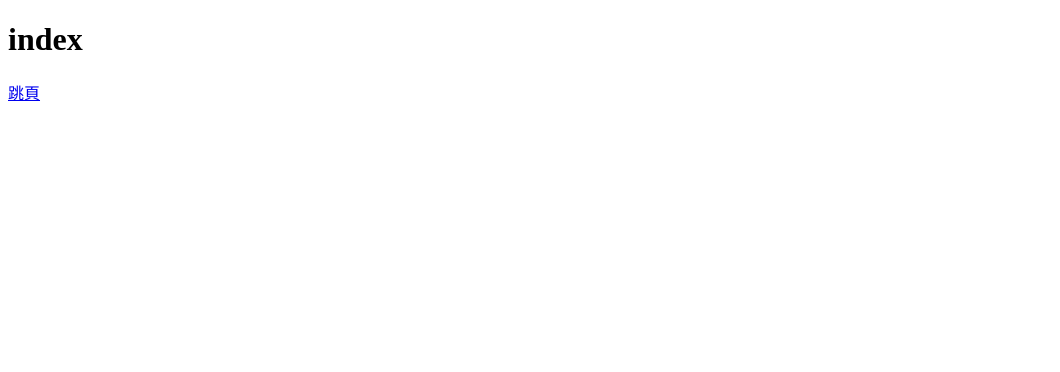
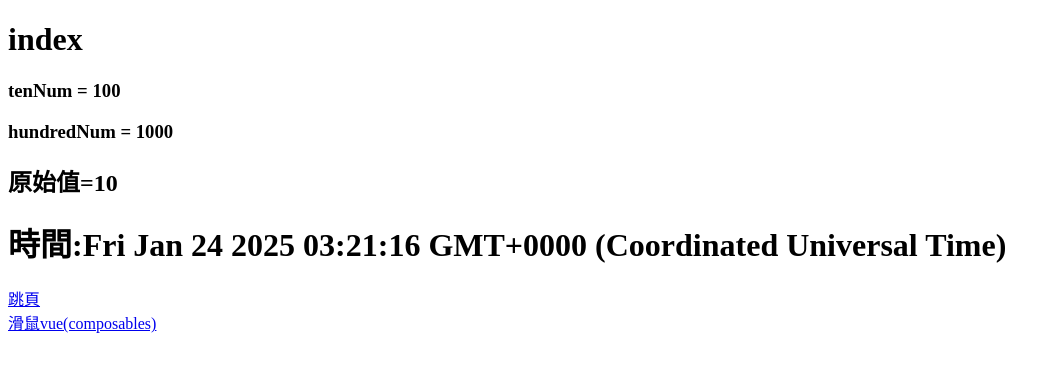
Before and after one commit to shesid2698/nuxtTest, a Nuxt app: page / in a window 1280 px wide. Shown: the top 372 px of the page, without its empty margins (0-1060 px from the left). Built offline with nearby package versions, Linux system fonts and the light colour scheme.

Commit message:
add computed、composables

```diff
--- /dev/null
+++ b/composables/mouse.js
@@ -0,0 +1,11 @@
+export function useMouse(){
+  const x = ref(0);
+  const y = ref(0);
+  onMounted(()=>{
+    window.addEventListener('mousemove',e=>{
+      x.value = e.pageX;
+      y.value = e.pageY;
+    })
+  });
+  return {x,y};
+}
--- a/pages/index.vue
+++ b/pages/index.vue
@@ -1,11 +1,25 @@
 <template>
     <div class="">
         <h1>index</h1>
-        <NuxtLink to="/count">跳頁</NuxtLink>
+        <h3>tenNum = {{ tenNum}}</h3>
+        <h3>hundredNum = {{ hundredNum}}</h3>
+        <h2>原始值={{num}}</h2>
+        <h1>時間:{{ newTime }}</h1>
+        <NuxtLink to="/count"><div>跳頁</div></NuxtLink>
+        <NuxtLink to="/mouse"><div>滑鼠vue(composables)</div></NuxtLink>
     </div>
 </template>
 <script setup>
-onMounted(() => {
+const num = ref(10);
+const time = ref(Date.now());
+const tenNum = computed(() => num.value * 10);
+const hundredNum = computed(() => num.value * 100);
+const newTime = computed(() => {
+    setInterval(() => {
+        time.value = Date.now();
+    }, 1000);
+    return new Date(time.value);
 });
+onMounted(() => {});
 </script>
 <style scoped></style>
--- /dev/null
+++ b/pages/mouse.vue
@@ -0,0 +1,12 @@
+<template>
+  <div>
+    <p>x軸 : {{mouse.x}}</p>
+    <p>y軸 : {{mouse.y}}</p>
+  </div>
+</template>
+<script setup lang="ts">
+const mouse = useMouse();
+onMounted(()=>{
+});
+</script>
+<style scoped></style>
```
